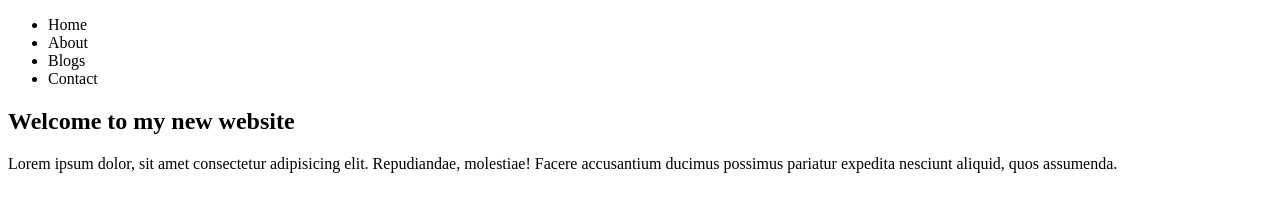
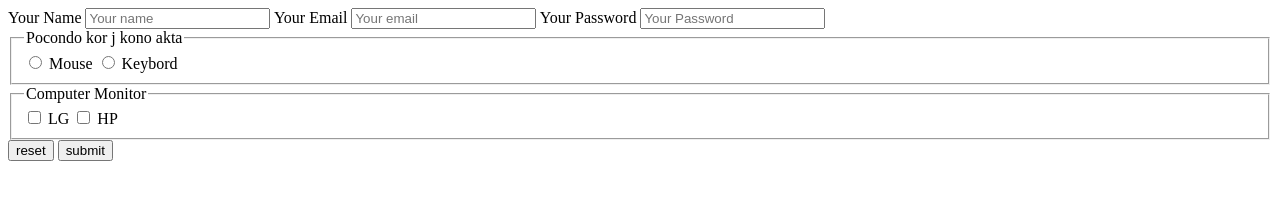
Before and after one commit to abdussalamshopon/my-protfolio, a plain HTML site: page index.html in a window 1280 px wide. Drawn offline with Linux system fonts and the light colour scheme.

Commit message:
redio chakbox-redio submit button-lable fieldest input etc

```diff
--- a/index.html
+++ b/index.html
@@ -6,18 +6,42 @@
     <title>my-protfolio</title>
 </head>
 <body>
-    <header>
-        <nav>
-            <ul>
-                <li>Home</li>
-                <li>About</li>
-                <li>Blogs</li>
-                <li>Contact</li>
-            </ul>
-        </nav>
-        <h2>Welcome to my new website</h2>
-        <p>Lorem ipsum dolor, sit amet consectetur adipisicing elit. Repudiandae, molestiae! Facere accusantium ducimus possimus pariatur expedita nesciunt aliquid, quos assumenda.</p>
-
-    </header>
+    <!-- FORM -->
+    <form>
+        <label for="name">Your Name
+            <input id="name" type="text" placeholder="Your name">
+        </label>
+        <label for="email">Your Email
+            <input id="email" type="email" placeholder="Your email">
+        </label>
+        <label for="">Your Password
+            <input id="password" type="password" placeholder="Your Password">
+        </label>
+        <fieldset>
+            <legend>Pocondo kor j kono akta</legend>
+            <label for="Mouse">
+                <input type="radio" name="Excoris" id="Mouse">
+                Mouse
+            </label>
+            <label for="Keybord">
+                <input type="radio" name="Excoris" id="Keybord">
+                Keybord
+            </label>
+        </fieldset>
+        <fieldset>
+            <LEgend>Computer Monitor</LEgend>
+            <label for="LG">
+                <input type="checkbox" name=" Monitor" id="LG">
+                LG
+            </label>
+            <label for="HP">
+                <input type="checkbox" name=" Monitor" id="HP">
+                HP
+            </label>
+        </fieldset>
+        <input type="reset" value="reset">
+        <input type="submit" value="submit">
+    </form>
+    <!-- FORM-END -->
 </body>
 </html>
```
